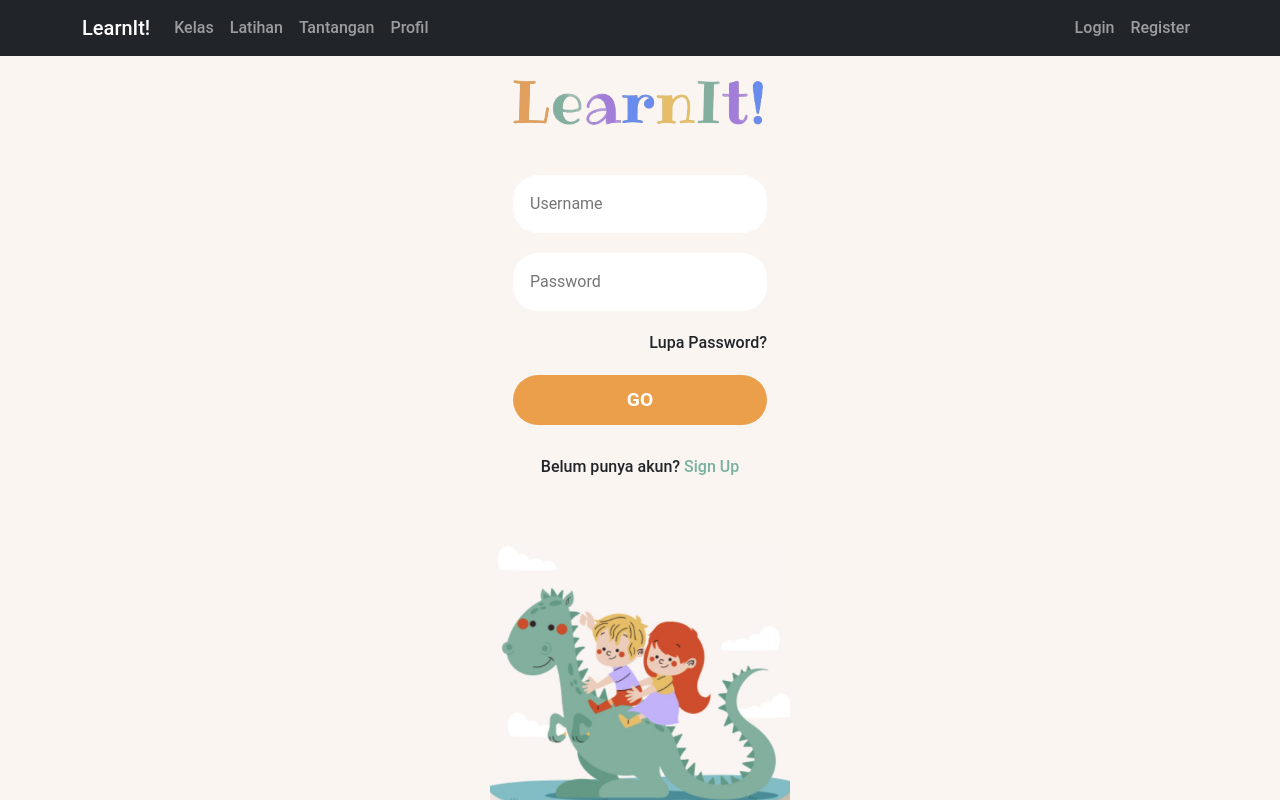
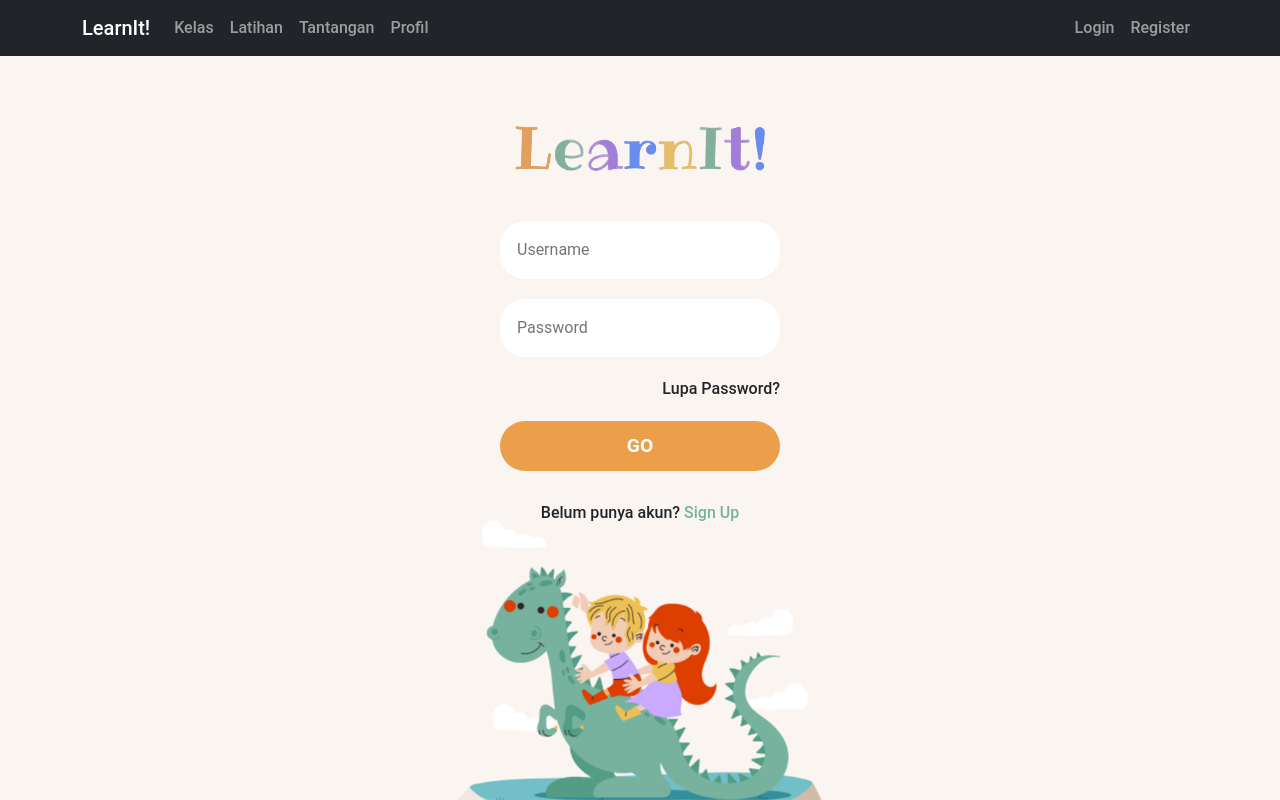
Before and after one commit to ashnchiquita/Milestone02_K06, a React (Create React App) app: page /login in a window 1280 px wide. Built offline with nearby package versions, Linux system fonts and the light colour scheme.

Commit message:
fixed overlapping texts

```diff
--- a/src/components/Login.js
+++ b/src/components/Login.js
@@ -1,12 +1,12 @@
 import React from "react";
 import "./style.css";
 import logo from "../assets/img/logo.png";
-import dino from "../assets/img/dino.jpg";
+import dino from "../assets/img/dino.png";
 
 const Login = () => {
   return (
 	<>
-	<div className="main">
+	<div className="bigbox">
 		<div className="logo">
 			<a href="#"><img src={logo} alt="logo"/></a>
 		</div>
--- a/src/components/style.css
+++ b/src/components/style.css
@@ -11,7 +11,13 @@ body {
     font-family: 'Roboto', sans-serif;
     font-weight: 500;
 }
+.bigbox {
+    margin-top: 70px;
+    display: flex;
+    flex-direction: column;
+    align-items: center;
 
+}
 .main {
     position: absolute;
     top: 50%;
@@ -30,6 +36,7 @@ body {
 
 .user_input {
     position: relative;
+    width: 280px;
 }
 
 .user_input input {
@@ -87,15 +94,17 @@ input[type="submit"]:hover {
 }
 
 .dino {
-    position: absolute;
+    position: fixed;
     bottom: 0;
+    object-fit: cover;
     left: 50%;
     transform: translate(-50%, 0);
     z-index: -1;
+    height: auto
 }
 
 .dino img {
-    width: 300px;
+    width: 370px;
 }
 
 .homepage-header {
```
Also changed, not shown: src/assets/img/dino.png (added).
